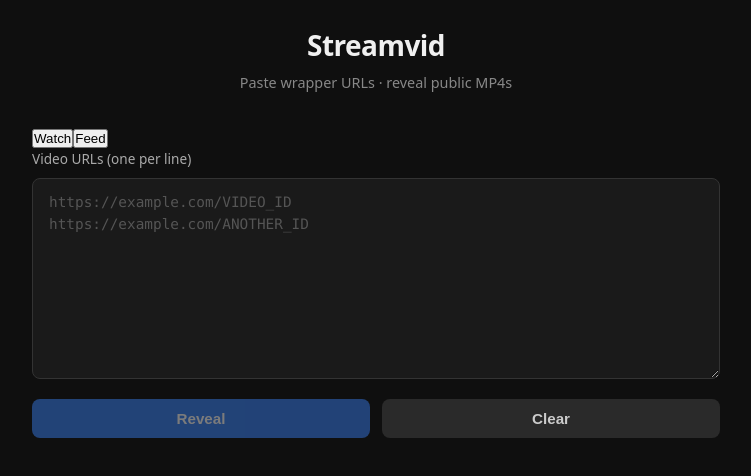
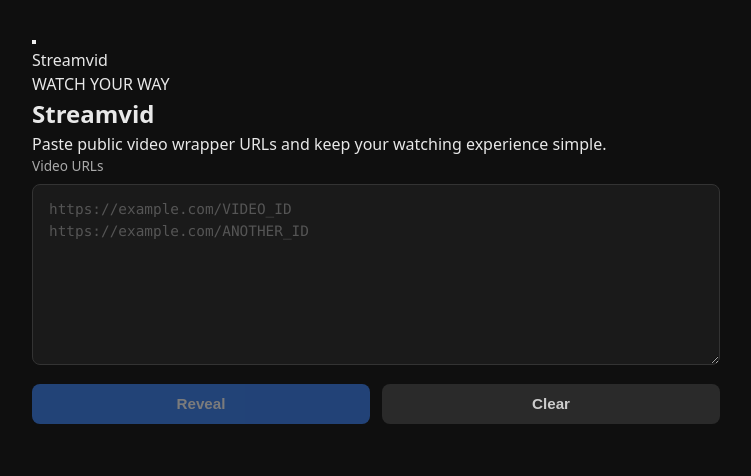
Before and after one commit to Vexcompany/Streamvid, a React (Vite) app: page / in a window 1280 px wide. Shown: the top 476 px of the page, without its empty margins (264-1015 px from the left). Built offline with nearby package versions, Linux system fonts and the light colour scheme.

Commit message:
feat: add Streamvid navigation and provider UI

```diff
--- a/src/App.tsx
+++ b/src/App.tsx
@@ -1,11 +1,14 @@
-import { useState, useCallback } from 'react'
+import { useCallback, useState } from 'react'
 import { parseAndResolveUrls } from './utils/resolveVideo'
 import { fetchFeed, type Feed } from './utils/feed'
 import { VideoCard } from './components/VideoCard'
 import './App.css'
 
+type Page = 'home' | 'asupanrare' | 'feed'
+
 function App() {
-  const [activeTab, setActiveTab] = useState<'watch' | 'feed'>('watch')
+  const [menuOpen, setMenuOpen] = useState(false)
+  const [page, setPage] = useState<Page>('home')
 
   const [input, setInput] = useState('')
   const [videos, setVideos] = useState<string[]>([])
@@ -14,6 +17,11 @@
   const [feedUrl, setFeedUrl] = useState('')
   const [feedLoading, setFeedLoading] = useState(false)
   const [feedError, setFeedError] = useState<string | null>(null)
+
+  const navigate = useCallback((nextPage: Page) => {
+    setPage(nextPage)
+    setMenuOpen(false)
+  }, [])
 
   const handleReveal = useCallback(() => {
     const resolved = parseAndResolveUrls(input)
@@ -27,119 +35,151 @@
 
   const handleLoadFeed = useCallback(async () => {
     const url = feedUrl.trim()
-
     if (!url) return
 
     try {
       setFeedLoading(true)
       setFeedError(null)
-
-      const result = await fetchFeed(url)
-      setFeed(result)
+      setFeed(await fetchFeed(url))
     } catch (error) {
       setFeed(null)
-
-      setFeedError(
-        error instanceof Error
-          ? error.message
-          : 'Gagal mengambil feed',
-      )
+      setFeedError(error instanceof Error ? error.message : 'Gagal mengambil feed')
     } finally {
       setFeedLoading(false)
     }
   }, [feedUrl])
 
+  const pageTitle = page === 'home' ? 'Streamvid' : page === 'asupanrare' ? 'AsupanRare' : 'Feed'
+
   return (
     <div className="app">
-      <header className="header">
-        <h1 className="header__title">Streamvid</h1>
-        <p className="header__subtitle">
-          Paste wrapper URLs · reveal public MP4s
-        </p>
+      <header className="topbar">
+        <button
+          type="button"
+          className="menu-button"
+          aria-label={menuOpen ? 'Close menu' : 'Open menu'}
+          aria-expanded={menuOpen}
+          onClick={() => setMenuOpen((open) => !open)}
+        >
+          <span />
+          <span />
+          <span />
+        </button>
+        <div className="topbar__brand">{pageTitle}</div>
+        <div className="topbar__spacer" />
       </header>
 
-      <nav className="tabs">
+      {menuOpen && (
+        <>
           <button
             type="button"
-          className={`tab ${activeTab === 'watch' ? 'tab--active' : ''}`}
-          onClick={() => setActiveTab('watch')}
-        >
-          Watch
-        </button>
+            className="menu-backdrop"
+            aria-label="Close menu"
+            onClick={() => setMenuOpen(false)}
+          />
+          <aside className="drawer">
+            <div className="drawer__brand">
+              <strong>Streamvid</strong>
+              <span>Video workspace</span>
+            </div>
 
+            <nav className="drawer__nav" aria-label="Main navigation">
               <button
                 type="button"
-          className={`tab ${activeTab === 'feed' ? 'tab--active' : ''}`}
-          onClick={() => setActiveTab('feed')}
+                className={`drawer__item ${page === 'home' ? 'drawer__item--active' : ''}`}
+                onClick={() => navigate('home')}
               >
-          Feed
+                <span className="drawer__icon">⌂</span>
+                <span>Streamvid</span>
+              </button>
+              <button
+                type="button"
+                className={`drawer__item ${page === 'asupanrare' ? 'drawer__item--active' : ''}`}
+                onClick={() => navigate('asupanrare')}
+              >
+                <span className="drawer__icon">◉</span>
+                <span>AsupanRare</span>
+              </button>
+              <button
+                type="button"
+                className={`drawer__item ${page === 'feed' ? 'drawer__item--active' : ''}`}
+                onClick={() => navigate('feed')}
+              >
+                <span className="drawer__icon">≋</span>
+                <span>RSS / Atom Feed</span>
               </button>
             </nav>
+          </aside>
+        </>
+      )}
 
       <main className="main">
-        {activeTab === 'watch' && (
+        {page === 'home' && (
+          <section className="home-page">
+            <div className="hero">
+              <span className="hero__eyebrow">WATCH YOUR WAY</span>
+              <h1>Streamvid</h1>
+              <p>Paste public video wrapper URLs and keep your watching experience simple.</p>
+            </div>
+
             <section className="input-section">
-            <label htmlFor="urls" className="input-label">
-              Video URLs (one per line)
-            </label>
-
+              <label htmlFor="urls" className="input-label">Video URLs</label>
               <textarea
                 id="urls"
                 className="input-textarea"
-              placeholder={`https://example.com/VIDEO_ID
-https://example.com/ANOTHER_ID`}
+                placeholder={`https://example.com/VIDEO_ID\nhttps://example.com/ANOTHER_ID`}
                 value={input}
                 onChange={(e) => setInput(e.target.value)}
-              rows={8}
+                rows={7}
                 spellCheck={false}
               />
-
               <div className="actions">
-              <button
-                type="button"
-                className="btn btn--primary"
-                onClick={handleReveal}
-                disabled={!input.trim()}
-              >
+                <button type="button" className="btn btn--primary" onClick={handleReveal} disabled={!input.trim()}>
                   Reveal
                 </button>
-
-              <button
-                type="button"
-                className="btn btn--secondary"
-                onClick={handleClear}
-              >
-                Clear
-              </button>
+                <button type="button" className="btn btn--secondary" onClick={handleClear}>Clear</button>
               </div>
+            </section>
 
             {videos.length > 0 && (
               <section className="results">
-                <p className="results__count">
-                  {videos.length} video
-                  {videos.length === 1 ? '' : 's'} resolved
-                </p>
-
+                <p className="results__count">{videos.length} video{videos.length === 1 ? '' : 's'} resolved</p>
                 <div className="results__list">
-                  {videos.map((src, i) => (
-                    <VideoCard
-                      key={src}
-                      src={src}
-                      index={i + 1}
-                    />
-                  ))}
+                  {videos.map((src, i) => <VideoCard key={src} src={src} index={i + 1} />)}
                 </div>
               </section>
             )}
           </section>
         )}
 
-        {activeTab === 'feed' && (
+        {page === 'asupanrare' && (
+          <section className="provider-page">
+            <div className="provider-hero">
+              <span className="provider-hero__badge">PROVIDER</span>
+              <h1>AsupanRare</h1>
+              <p>A dedicated Streamvid view for provider content. Connect its public catalog through a provider adapter.</p>
+            </div>
+
+            <div className="provider-placeholder">
+              <div className="provider-placeholder__icon">◎</div>
+              <h2>Catalog ready for integration</h2>
+              <p>The UI is ready. The catalog adapter can supply cards, thumbnails, categories and public video URLs without embedding the source website.</p>
+              <button type="button" className="btn btn--primary" onClick={() => navigate('feed')}>
+                Open Feed Tools
+              </button>
+            </div>
+          </section>
+        )}
+
+        {page === 'feed' && (
           <section className="feed-section">
-            <label htmlFor="feed-url" className="input-label">
-              RSS / Atom Feed URL
-            </label>
+            <div className="section-heading">
+              <span className="hero__eyebrow">DATA SOURCE</span>
+              <h1>RSS / Atom Feed</h1>
+              <p>Load a feed and inspect its structured items.</p>
+            </div>
 
+            <label htmlFor="feed-url" className="input-label">Feed URL</label>
             <input
               id="feed-url"
               className="feed-input"
@@ -147,74 +187,30 @@
               placeholder="https://example.com/feed.xml"
               value={feedUrl}
               onChange={(e) => setFeedUrl(e.target.value)}
-              onKeyDown={(e) => {
-                if (e.key === 'Enter') {
-                  void handleLoadFeed()
-                }
-              }}
+              onKeyDown={(e) => { if (e.key === 'Enter') void handleLoadFeed() }}
             />
-
             <div className="actions">
-              <button
-                type="button"
-                className="btn btn--primary"
-                onClick={() => void handleLoadFeed()}
-                disabled={!feedUrl.trim() || feedLoading}
-              >
+              <button type="button" className="btn btn--primary" onClick={() => void handleLoadFeed()} disabled={!feedUrl.trim() || feedLoading}>
                 {feedLoading ? 'Loading…' : 'Load Feed'}
               </button>
             </div>
 
-            {feedError && (
-              <p className="feed-error">
-                {feedError}
-              </p>
-            )}
+            {feedError && <p className="feed-error">{feedError}</p>}
 
             {feed && (
               <section className="feed-results">
                 <div className="feed-header">
                   <h2>{feed.title || 'Feed'}</h2>
-
-                  {feed.description && (
-                    <p>{feed.description}</p>
-                  )}
+                  {feed.description && <p>{feed.description}</p>}
                 </div>
-
-                <p className="results__count">
-                  {feed.items.length} item
-                  {feed.items.length === 1 ? '' : 's'}
-                </p>
-
+                <p className="results__count">{feed.items.length} item{feed.items.length === 1 ? '' : 's'}</p>
                 <div className="feed-list">
                   {feed.items.map((item) => (
-                    <article
-                      className="feed-item"
-                      key={item.id}
-                    >
+                    <article className="feed-item" key={item.id}>
                       <h3>{item.title || 'Untitled'}</h3>
-
-                      {item.publishedAt && (
-                        <time>
-                          {new Date(
-                            item.publishedAt,
-                          ).toLocaleString()}
-                        </time>
-                      )}
-
-                      {item.description && (
-                        <p>{item.description}</p>
-                      )}
-
-                      {item.link && (
-                        <a
-                          href={item.link}
-                          target="_blank"
-                          rel="noreferrer"
-                        >
-                          Open
-                        </a>
-                      )}
+                      {item.publishedAt && <time>{new Date(item.publishedAt).toLocaleString()}</time>}
+                      {item.description && <p>{item.description}</p>}
+                      {item.link && <a href={item.link} target="_blank" rel="noreferrer">Open</a>}
                     </article>
                   ))}
                 </div>
```
Lines whose indentation alone changed are shown as unchanged.
